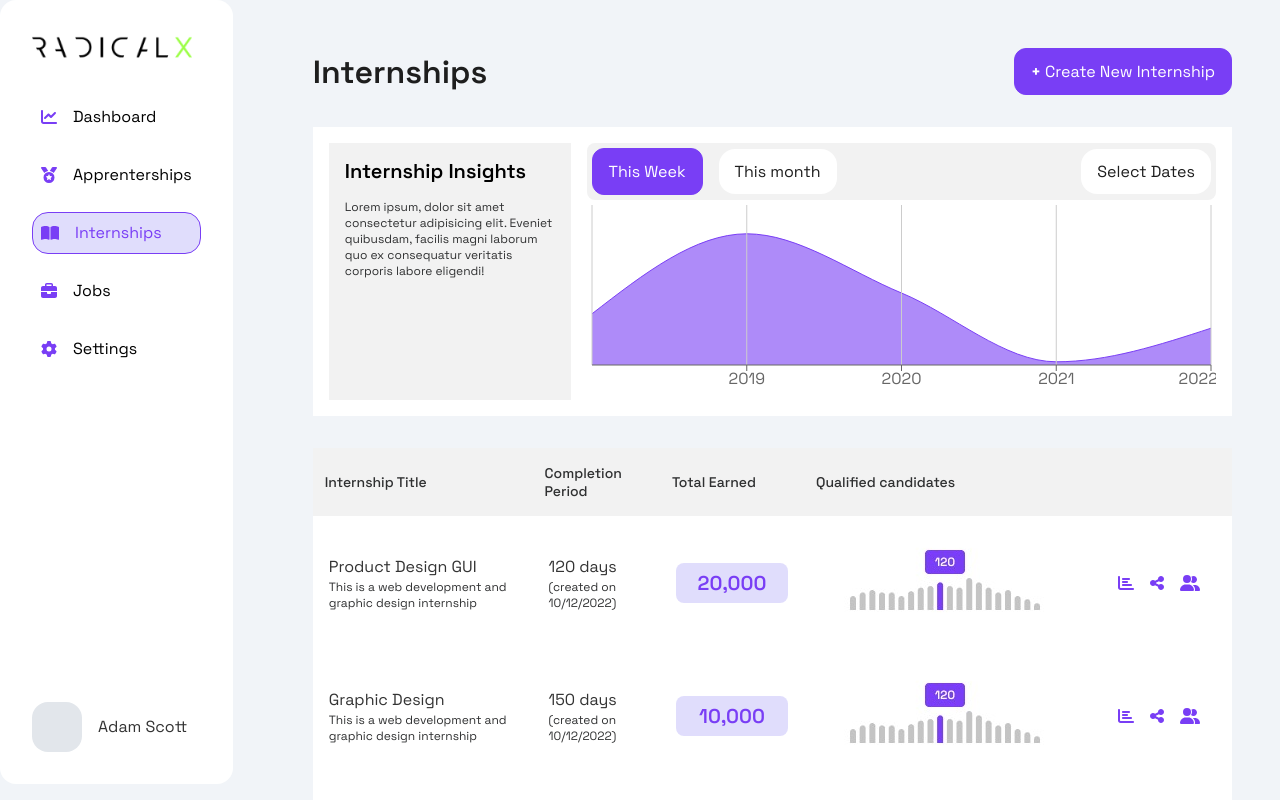
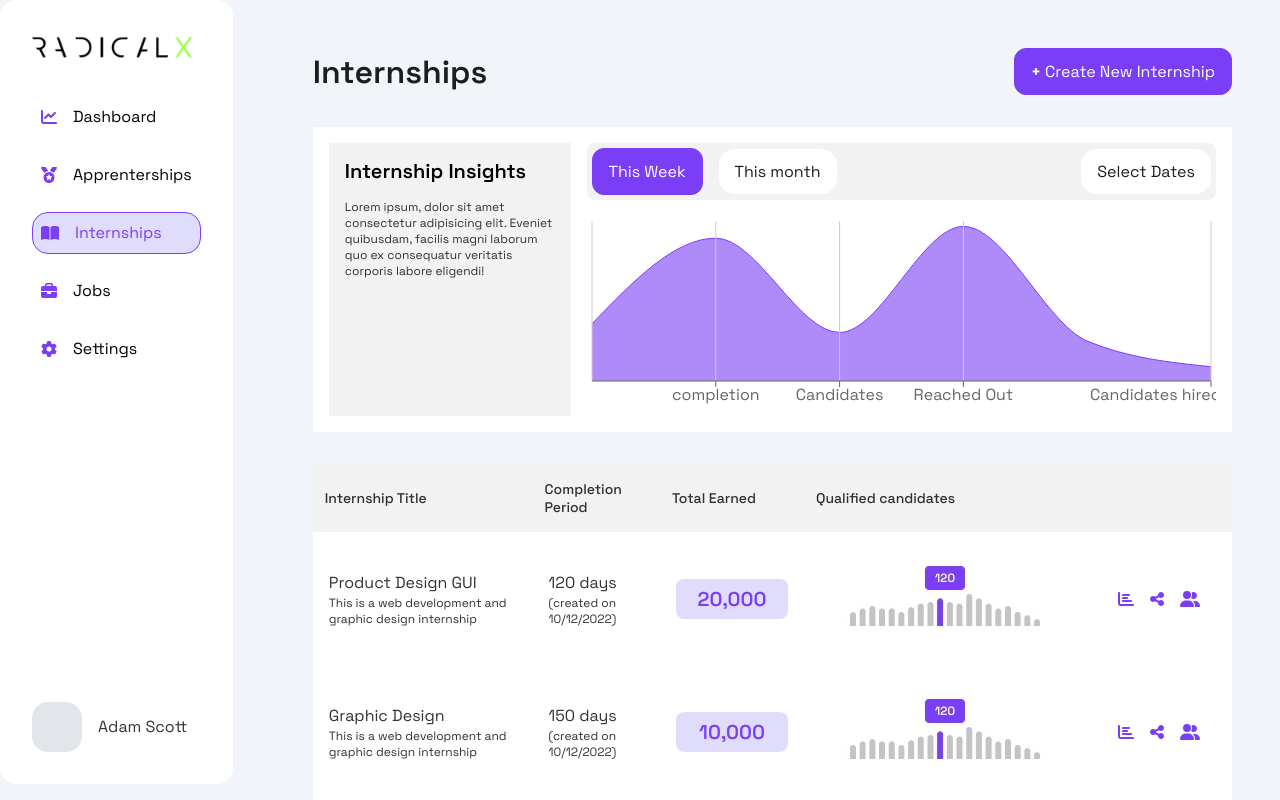
Before and after one commit to Salman-Abdulqadir/radicalx_internship, a React (Create React App) app: page / in a window 1280 px wide. Shown: the top 800 px of the page. Built offline with nearby package versions, Linux system fonts and the light colour scheme.

Commit message:
minor changes

```diff
--- a/src/App.jsx
+++ b/src/App.jsx
@@ -1,11 +1,9 @@
 //importing pages
 import Interships from "./pages/internships";
-import LineChart from "./components/lineChart";
 function App() {
   return (
     <div className="App">
       <Interships />
-      <LineChart/>
     </div>
   );
 }
--- a/src/components/Insights.jsx
+++ b/src/components/Insights.jsx
@@ -46,6 +46,7 @@ const StyledInsight = styled.div`
       background-color: #f2f2f2;
       border-radius: 0.5rem;
       padding: 5px;
+      margin-bottom: 1rem;
       div .purple-btn {
         margin-right: 1rem;
       }
--- a/src/components/lineChart.jsx
+++ b/src/components/lineChart.jsx
@@ -1,25 +1,39 @@
 import React from "react";
-import {ResponsiveContainer, AreaChart, Area, CartesianGrid, XAxis, Tooltip } from "recharts";
+import {
+  ResponsiveContainer,
+  AreaChart,
+  Area,
+  CartesianGrid,
+  XAxis,
+  Tooltip,
+} from "recharts";
 
 const data = [
-    {name: "2017", react: 32},
-    {name: "2019", react: 82},
-    {name: "2020", react: 45},
-    {name: "2021", react: 2},
-    {name: "2022", react: 23},
-]
-const StatChart = () =>{
-    return(
+  { name: "Total Enrollement", count: 1000 },
+  { name: "completion", count: 2500 },
+  { name: "Candidates", count: 850 },
+  { name: "Reached Out", count: 2705 },
+  { name: "Interview set", count: 700 },
+  { name: "Candidates hired", count: 250 },
+];
+const StatChart = () => {
+  return (
     <div>
       <ResponsiveContainer width={"100%"} height={200}>
         <AreaChart data={data}>
-                    <Area type={"monotone"} dataKey={"react"} stroke={"#793EF5"} fill={"#793EF5"} strokeWidth={1}/>
-                    <CartesianGrid horizontal={false} stroke="#ccc"/>
-                    <XAxis dataKey={"name"}/>
-                    <Tooltip/>
+          <Area
+            type={"monotone"}
+            dataKey={"count"}
+            stroke={"#793EF5"}
+            fill={"#793EF5"}
+            strokeWidth={1}
+          />
+          <CartesianGrid horizontal={false} stroke="#ccc" />
+          <XAxis dataKey={"name"} />
+          <Tooltip />
         </AreaChart>
       </ResponsiveContainer>
     </div>
-    )
-}
+  );
+};
 export default StatChart;
```
Lines whose indentation alone changed are shown as unchanged.
